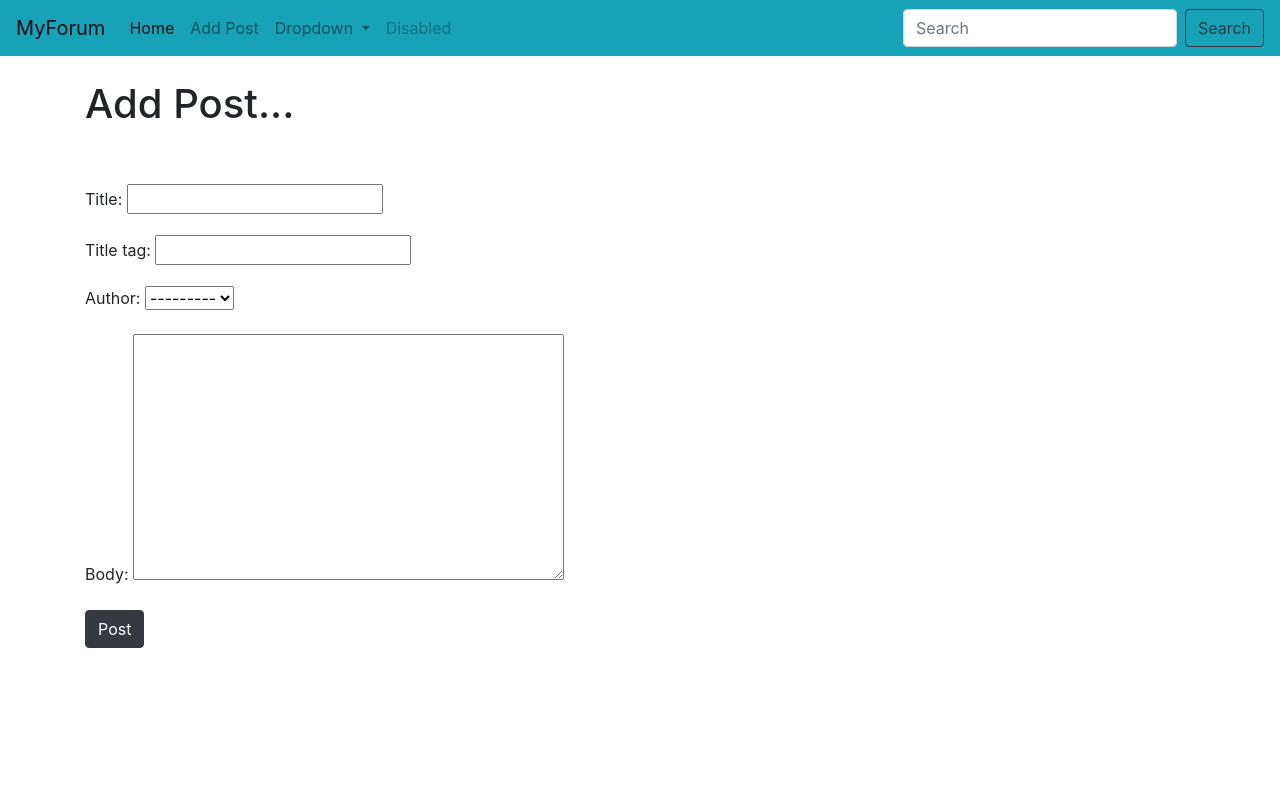
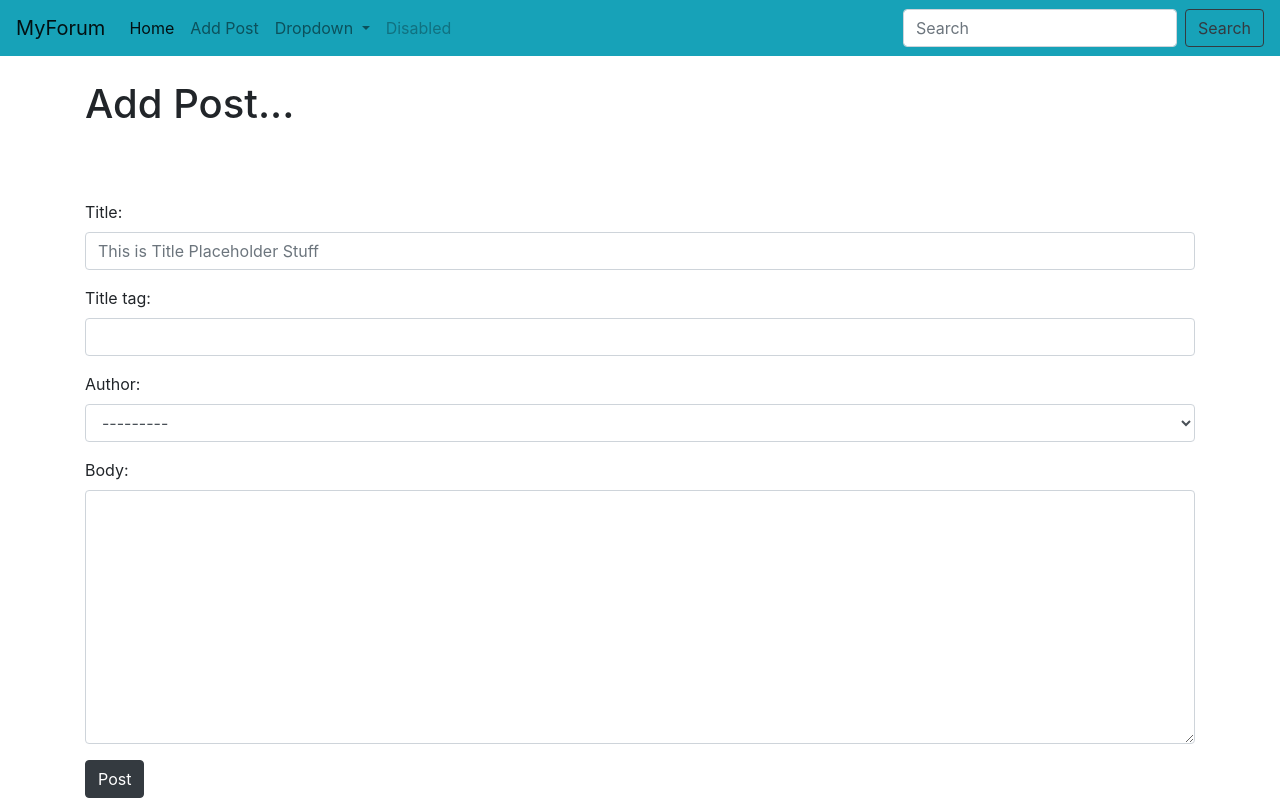
Before and after one commit to begrar/MeForum, a Django app: page /add_post/ in a window 1280 px wide. Run offline with Django 4.2, Linux system fonts and the light colour scheme; data comes from the database, SQL or seed files in the repository; both versions use the stored data as it was after the commit.

Commit message:
add style in add post with bootstrap

```diff
--- /dev/null
+++ b/MeForum/TheForum/forms.py
@@ -0,0 +1,16 @@
+from django import forms
+from .models import Post
+
+class PostForm(forms.ModelForm):
+    class Meta:
+        model = Post
+        fields = ('title', 'title_tag', 'author', 'body')
+
+        widgets = {
+            'title': forms.TextInput(attrs={'class': 'form-control', 'placeholder': 'This is Title Placeholder Stuff',}),
+            'title_tag': forms.TextInput(attrs={'class': 'form-control'}),
+            'author': forms.Select(attrs={'class': 'form-control'}),
+            'body': forms.Textarea(attrs={'class': 'form-control'}),
+
+
+        }
--- a/MeForum/TheForum/templates/add_post.html
+++ b/MeForum/TheForum/templates/add_post.html
@@ -8,9 +8,12 @@
 
 <form method="POST">
     <br/><br/>
+
+<div class="form-group"></div>
     {% csrf_token %}
     {{ form.as_p }}
     <button class="btn btn-dark">Post</button>
+</div>
 
 
 
--- a/MeForum/TheForum/views.py
+++ b/MeForum/TheForum/views.py
@@ -1,6 +1,7 @@
 from django.shortcuts import render
 from django.views.generic import ListView, DetailView, CreateView
 from .models import Post
+from .forms import PostForm
 
 #def home(request):
 #   return render(request, 'index.html', {})
@@ -16,6 +17,7 @@ class ArticleDetailVIew(DetailView):
 
 class AddPostView(CreateView):
     model = Post
+    form_class = PostForm
     template_name = 'add_post.html'
-    fields = '__all__'
+    #fields = '__all__'
     #fields = ('title', 'body')
```
Also changed, not shown: MeForum/db.sqlite3.
